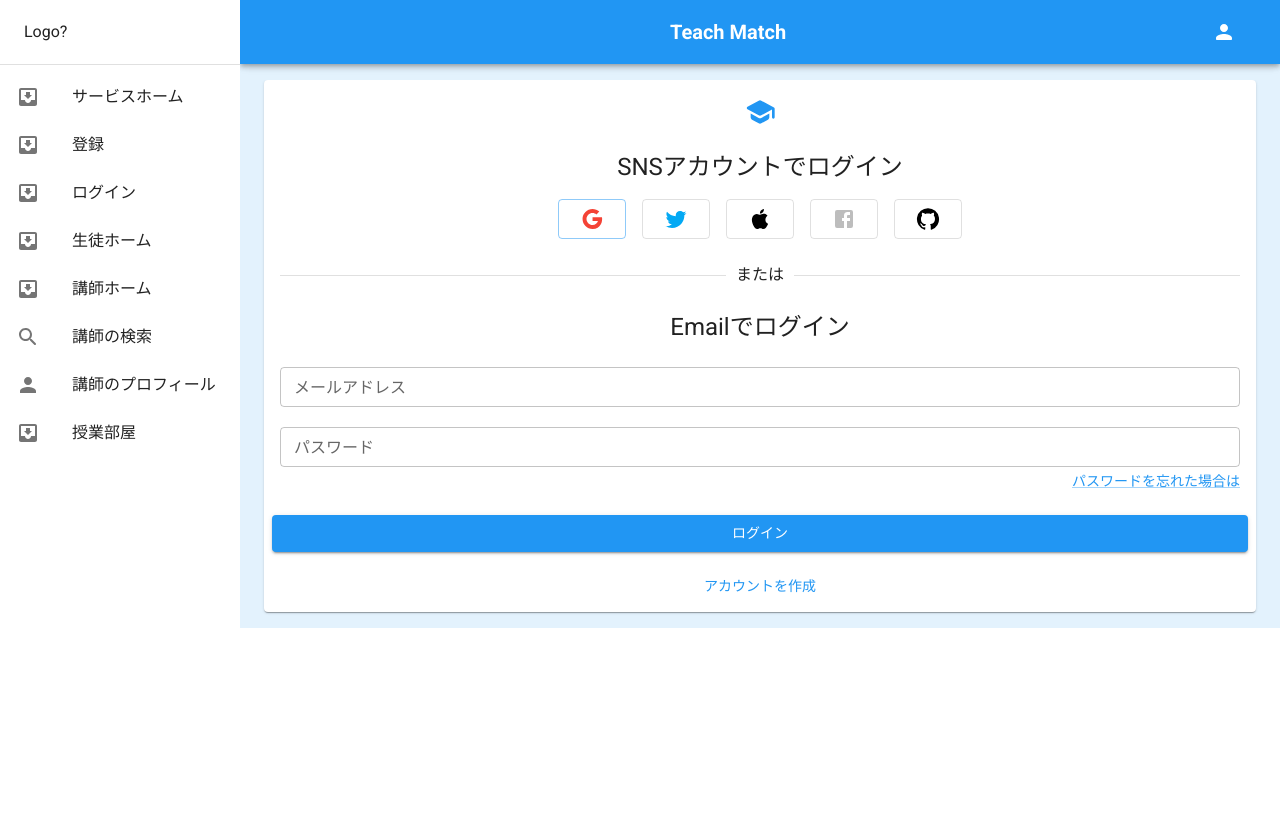
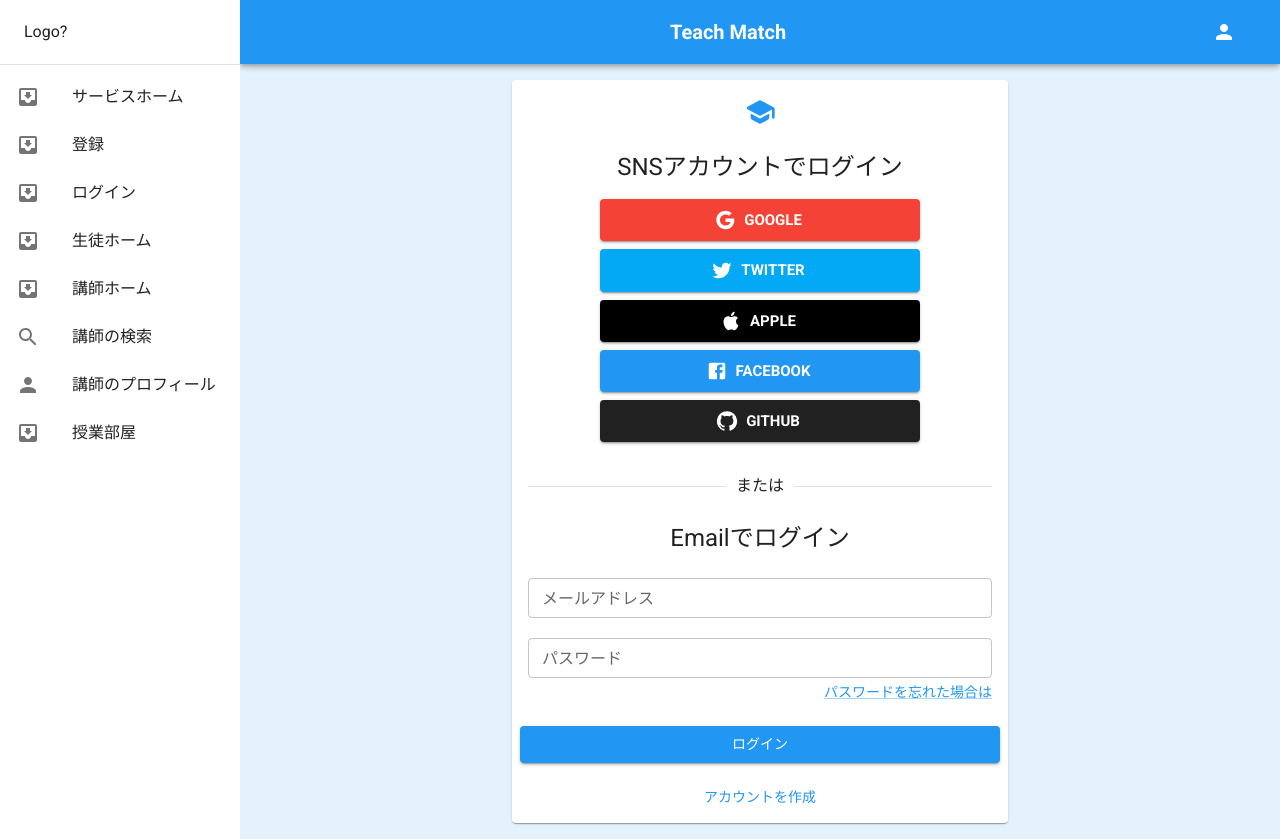
Before and after one commit to otsuka-private/teachmatch-front, a Next.js app: page /login in a window 1280 px wide. Before the commit the page ends 800 px from the top, so only its background shows below. Built offline with nearby package versions, Linux system fonts and the light colour scheme.

Commit message:
fixed login card styling

```diff
--- a/src/components/pages/login/LoginHome.js
+++ b/src/components/pages/login/LoginHome.js
@@ -1,13 +1,13 @@
 import { useRef } from "react";
 import { signInWithPopup, GoogleAuthProvider, signInWithEmailAndPassword, TwitterAuthProvider } from "firebase/auth";
-import { Card, CardContent, Button, TextField, Grid, Typography, Divider, Stack, Container, CardActions, Link } from "@mui/material";
+import { Card, CardContent, Button, TextField, Grid, Typography, Divider, Stack, Container, CardActions, Link, Box } from "@mui/material";
 import GoogleIcon from '@mui/icons-material/Google';
 import TwitterIcon from '@mui/icons-material/Twitter';
 import AppleIcon from '@mui/icons-material/Apple';
 import FacebookIcon from '@mui/icons-material/Facebook';
 import SchoolRoundedIcon from '@mui/icons-material/SchoolRounded';
 import GitHubIcon from '@mui/icons-material/GitHub';
-import { blue } from "@mui/material/colors";
+import { blue, grey, lightBlue, red } from "@mui/material/colors";
 import ContainedButton from "components/common/ContainedButton";
 import { auth } from "lib/firebase";
 
@@ -76,17 +76,20 @@
     }
 
     return (
+        <Grid container spacing={0}>
+            <Grid item xs={0} md={3}></Grid>
+            <Grid item xs={12} md={6}>
                 <Card>
                     <CardContent sx={{ textAlign: 'center' }}>
                         <Typography variant="body1"><SchoolRoundedIcon sx={{ fontSize: '2rem', color: blue[500], mb: 2 }} /></Typography>
                         <Typography variant="h5" sx={{ mb: '1rem' }}>SNSアカウントでログイン</Typography>
-                <Stack direction="row" spacing={2} justifyContent="center">
-                    <Button variant="outlined" size="large" onClick={loginWithGoogle} ><GoogleIcon color="red" /></Button>
-                    <Button variant="outlined" size="large" disabled onClick={loginWithTwitter}><TwitterIcon color='lightBlue' /></Button>
-                    <Button variant="outlined" size="large" disabled ><AppleIcon color="black" /></Button>
-                    <Button variant="outlined" size="large" disabled ><FacebookIcon /></Button>
-                    <Button variant="outlined" size="large" disabled ><GitHubIcon color="black" /></Button>
-                </Stack>
+                        <Box sx={{ display: 'flex', flexDirection: 'column', maxWidth: '20rem', m: '0 auto' }}>
+                            <Button variant="contained" size="large" sx={{ bgcolor: red[500], fontWeight: 700, mb: { xs: '0.5rem' } }} onClick={loginWithGoogle} startIcon={<GoogleIcon />}>Google</Button>
+                            <Button variant="contained" size="large" sx={{ bgcolor: lightBlue[500], fontWeight: 700, mb: { xs: '0.5rem' } }} onClick={loginWithTwitter} startIcon={<TwitterIcon />}>Twitter</Button>
+                            <Button variant="contained" size="large" sx={{ bgcolor: "#000", fontWeight: 700, mb: { xs: '0.5rem' } }} startIcon={<AppleIcon />}>Apple</Button>
+                            <Button variant="contained" size="large" sx={{ bgcolor: blue[500], fontWeight: 700, mb: { xs: '0.5rem' } }} startIcon={<FacebookIcon />} >Facebook</Button>
+                            <Button variant="contained" size="large" sx={{ bgcolor: grey[900], fontWeight: 700, mb: { xs: '0.5rem' } }} startIcon={<GitHubIcon />}>Github</Button>
+                        </Box>
                         <Divider sx={{ m: '1.5rem 0' }}>または</Divider>
                         <Typography variant="h5" sx={{ mb: '1rem' }}>Emailでログイン</Typography>
                         <Grid container spacing={1} sx={{ textAlign: 'left' }}>
@@ -106,6 +109,8 @@
                         </Stack>
                     </CardActions>
                 </Card>
+            </Grid>
+        </Grid>
     )
 }
 
--- a/src/lib/mui.js
+++ b/src/lib/mui.js
@@ -1,5 +1,5 @@
 import { createTheme } from "@mui/material";
-import { blue, lightBlue, pink, red } from "@mui/material/colors";
+import { blue, brown, lightBlue, pink, red } from "@mui/material/colors";
 
 export const customTheme = createTheme({
     palette: {
@@ -17,6 +17,9 @@
         lightBlue: {
             main: lightBlue[500]
         },
+        brown: {
+            main: brown[500]
+        },
         black: {
             main: '#000'
         },
--- a/src/pages/login/index.js
+++ b/src/pages/login/index.js
@@ -6,7 +6,7 @@
     return (
         <Box>
             <Head>
-                <title>Login</title>
+                <title>ログイン</title>
             </Head>
 
             <LoginHome />
```
Lines whose indentation alone changed are shown as unchanged.
